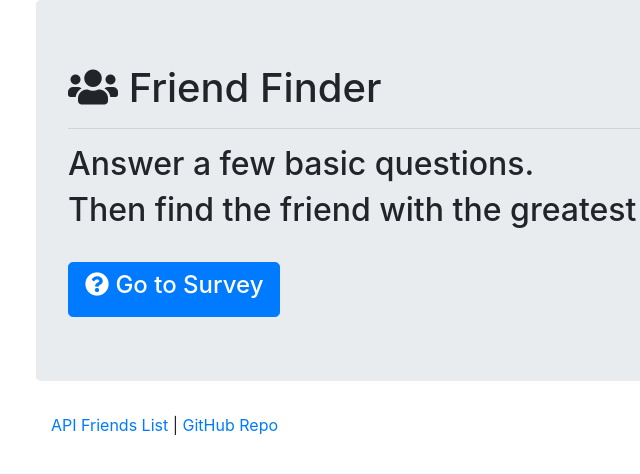
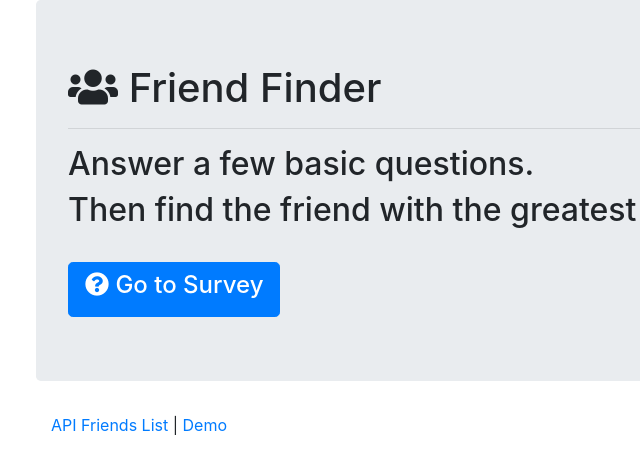
Before and after one commit to dointhedev/Friend-Finder-Node-Express, a website: page public/home.html in a window 1280 px wide. Shown: the full height of the page, 49-689 px from the left. Drawn offline with nearby package versions, Linux system fonts and the light colour scheme.

Commit message:
added heroku link

```diff
--- a/public/home.html
+++ b/public/home.html
@@ -27,7 +27,7 @@
           </div>
           <footer class="footer">
             <div class="container">
-              <p><a href="/api/friends">API Friends List</a> | <a href="https://github.com/dointhedev/Friend-Finder-Node-Express">GitHub Repo</a></p>
+              <p><a href="/api/friends">API Friends List</a> | <a href="https://floating-depths-56039.herokuapp.com">Demo</a></p>
             </div>
           </footer>
         </div>
```
